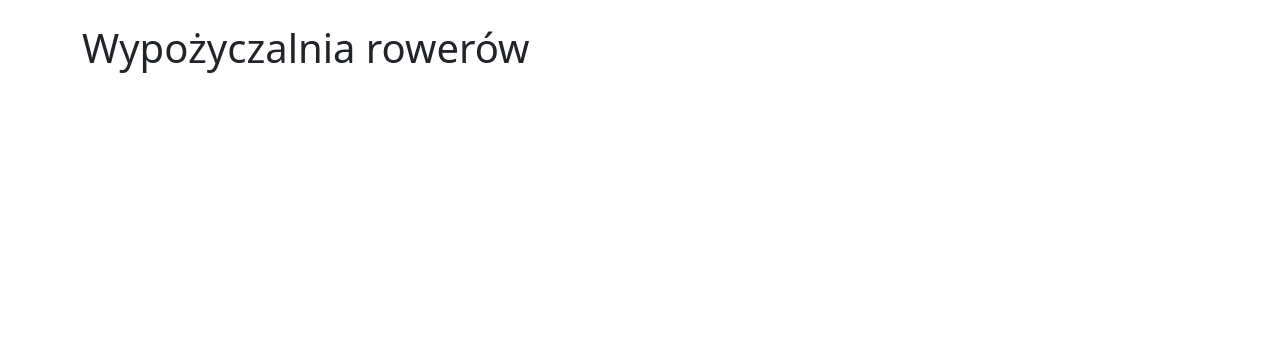
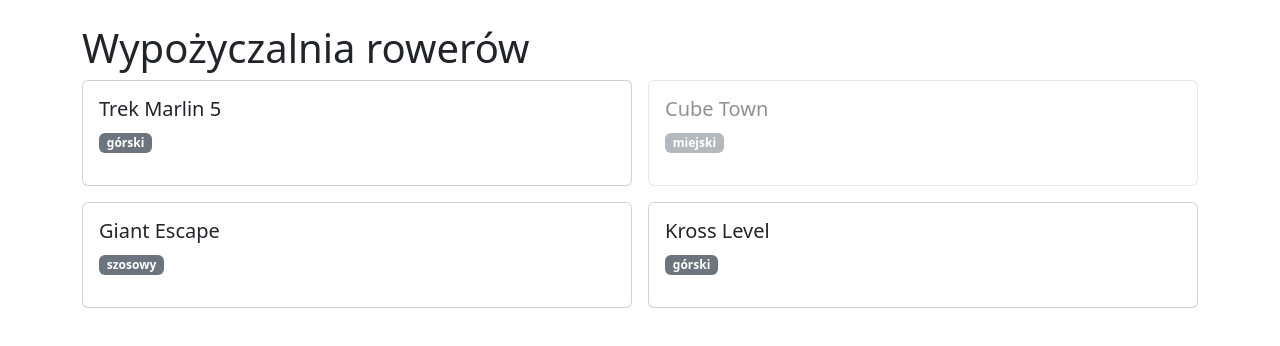
Before and after one commit to Cunny-Connoisseur/Webowe-zadania, a React (Vite) app: page / in a window 1280 px wide. Shown: the top 346 px of the page. Built offline with nearby package versions, Linux system fonts and the light colour scheme.

Commit message:
load and show bikes

```diff
--- a/src/App.jsx
+++ b/src/App.jsx
@@ -1,7 +1,65 @@
+import { useEffect, useState } from 'react'
+
+const downloadBikes = async () => {
+    const res = await fetch(import.meta.env.BASE_URL + 'rowery.json')
+
+    if(!res.ok) throw new Error('Błąd serwera: ' + res.status)
+
+    return res.json()
+}
+
 export default function App() {
+  const [bikes, setBikes] = useState([])
+  const [isLoading, setIsLoading] = useState(true)
+  const [error, setError] = useState(null)
+
+  useEffect(() => {
+    let active = true
+
+    downloadBikes()
+      .then(data => { if(active) setBikes(data) })
+      .catch(err => { if(active) setError(err.message) })
+      .finally(() => { if(active) setIsLoading(false) })
+
+    return () => { active = false }
+  }, [])
+
+  if(isLoading) return (
+    <div className="container mt-4">
+      <div className="spinner-border" role="status" />
+      <span className="ms-2">Ładowanie...</span>
+    </div>
+  )
+
+  if(error) return (
+    <div className="container mt-4">
+      <div className="alert alert-danger">{error}</div>
+    </div>
+  )
+
+  if(bikes.length === 0) return (
+    <div className="container mt-4">
+      <div className="alert alert-secondary">Brak rowerów</div>
+    </div>
+  )
+
   return (
     <div className="container mt-4">
       <h1>Wypożyczalnia rowerów</h1>
+
+      <div className="row g-3">
+        {bikes.map(bike => (
+          <div key={bike.id} className="col-12 col-md-6">
+            <div className={`card h-100${bike.available ? '' : ' opacity-50'}`}>
+              <div className="card-body">
+                <h3 className="card-title h5">{bike.model}</h3>
+                <span className="badge text-bg-secondary mb-3">{bike.type}</span>
+              </div>
+            </div>
+          </div>
+
+        ))}
+      </div>
     </div>
   )
 }
```
